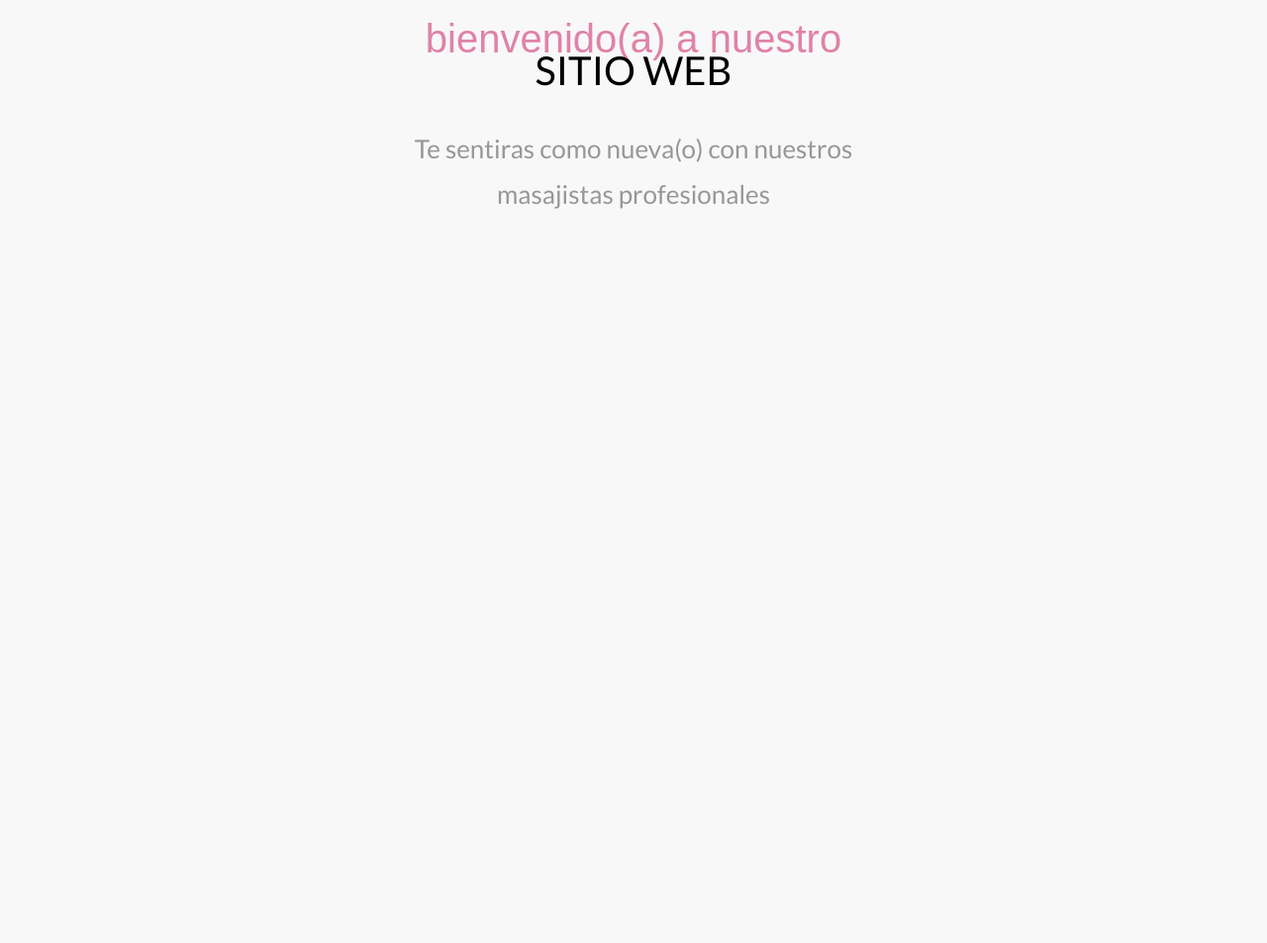
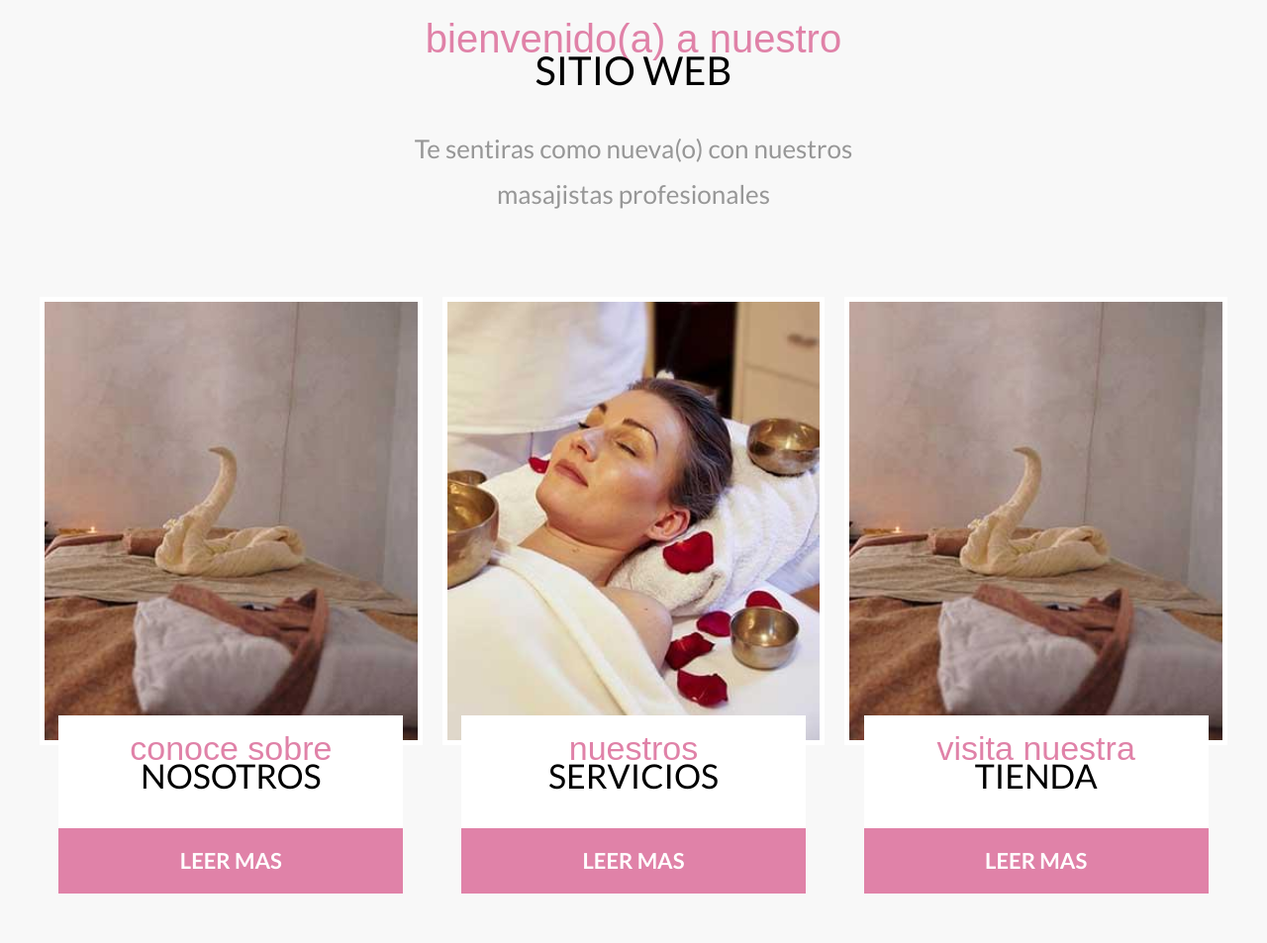
Before and after one commit to Benjamin70/SalonBellezaSpa, a website: page index.html in a window 1280 px wide. Shown: the part 1011-1964 px from the top of the page at 99% size. Before the commit the page ends 1311 px from the top, so only its background shows below. Drawn offline with Linux system fonts and the light colour scheme; a web font is replaced by a local one.

Commit message:
Seccion de Cards Finalizada

```diff
--- a/index.html
+++ b/index.html
@@ -66,5 +66,39 @@
         </h1>
         <p class="bienvenida__texto">Te sentiras como nueva(o) con nuestros masajistas profesionales</p>
     </section>
+
+    <section class="cards">
+        <div class="cards__grid contenedor">
+            <div class="card">
+                <img class="card__imagen" src="build/img/servicio_01.jpg" alt="Imagen Carda">
+                <div class="card__contenido">
+                    <h2 class="card__heading">Conoce Sobre
+                        <span>Nosotros</span>
+                    </h2>
+                    <a class="card__enlace" href="#">Leer Mas</a>
+                </div>
+            </div><!--Finaliza un Card-->
+
+            <div class="card">
+                <img class="card__imagen" src="build/img/servicio_02.jpg" alt="Imagen Carda">
+                <div class="card__contenido">
+                    <h2 class="card__heading">Nuestros
+                        <span>Servicios</span>
+                    </h2>
+                    <a class="card__enlace" href="#">Leer Mas</a>
+                </div>
+            </div><!--Finaliza un Card-->
+
+            <div class="card">
+                <img class="card__imagen" src="build/img/servicio_01.jpg" alt="Imagen Carda">
+                <div class="card__contenido">
+                    <h2 class="card__heading">Visita Nuestra
+                        <span>Tienda</span>
+                    </h2>
+                    <a class="card__enlace" href="#">Leer Mas</a>
+                </div>
+            </div><!--Finaliza un Card-->
+        </div>
+    </section>
 </body>
 </html>
--- /dev/null
+++ b/src/scss/ui/contenido/_cards.scss
@@ -0,0 +1,54 @@
+@use 'base/variables' as v;
+@use 'base/mixins' as m;
+
+.cards{
+    &__grid{
+        @include m.tablet{
+            @include m.grid(3, 2rem);
+        }
+    }
+}
+
+.card{
+    max-width: 35rem;
+    margin: 0 auto 2rem auto;
+
+    &:last-of-type{
+        margin-bottom: 0;
+    }
+
+    @include m.tablet{
+        max-width: unset;
+        margin: 0;
+    }
+
+    &__imagen{
+        width: 100%;
+        border: .5rem solid v.$blanco;
+        transition-property: rotate scale;
+        transition-duration: 300ms;
+
+        &:hover{
+            transform: rotate(4deg) scale(1.3);
+        }
+    }
+
+    &__contenido{
+        max-width: 90%;
+        margin: 0 auto;
+        background-color: v.$blanco;
+        position: relative;
+        transform: translateY(-5rem);
+    }
+
+    &__heading{
+        @include m.headingCursiva;
+        font-size: 3.4rem;
+        padding: 2rem;
+    }
+
+    &__enlace{
+        @include m.boton(v.$secundario, v.$blanco);
+        display: block;
+    }
+}
--- a/src/scss/ui/contenido/_index.scss
+++ b/src/scss/ui/contenido/_index.scss
@@ -1 +1,2 @@
 @forward 'bienvenida';
+@forward 'cards';
```
Also changed, not shown: build/css/app.css, 1 other file.
